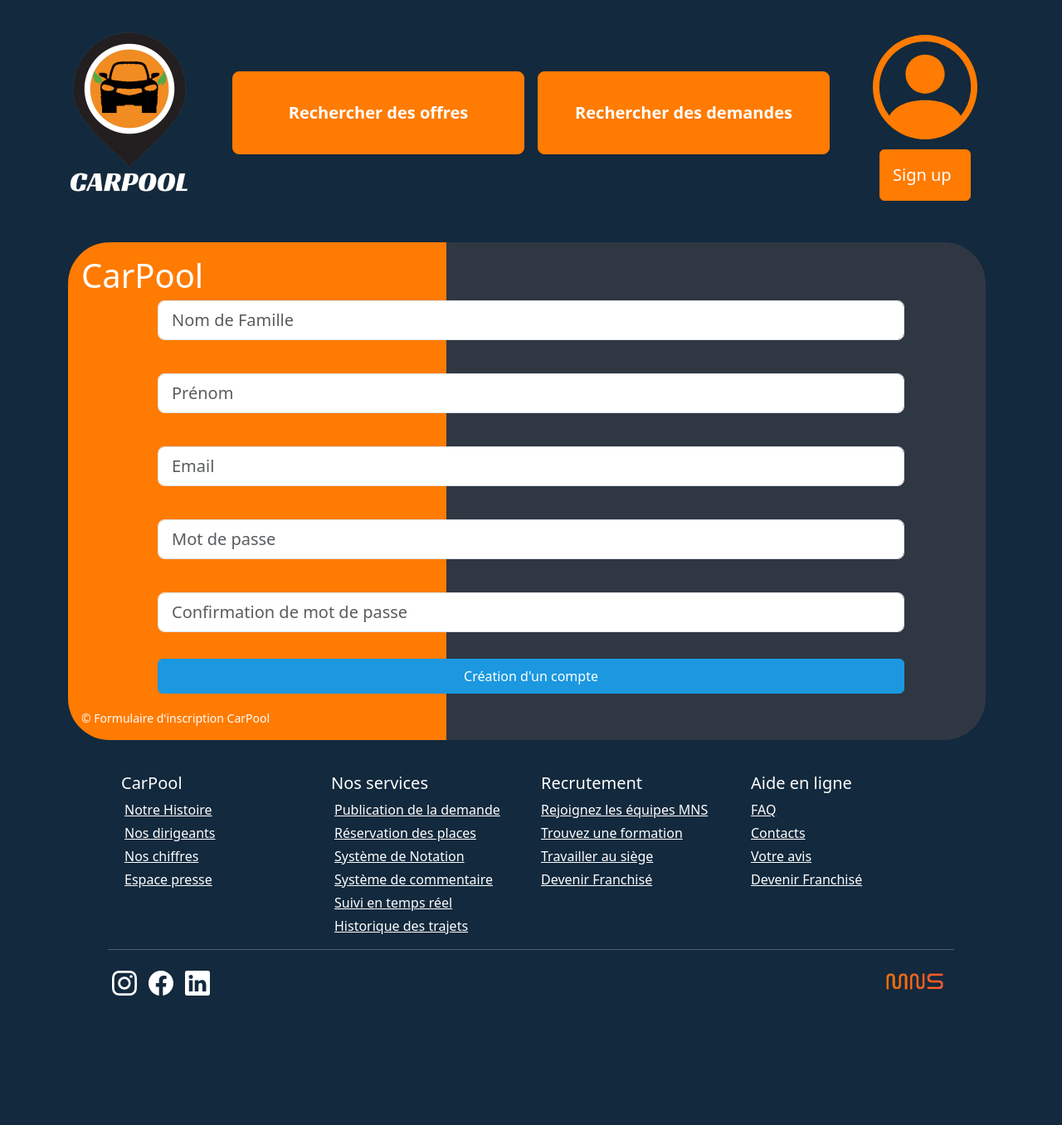
After one commit to xino57/CarPool, a PHP site: page /front/public/RegistrationForm.html in a window 1280 px wide. The commit adds this page. Shown: the whole page at 83% size. Run offline with PHP 8.4, Linux system fonts and the light colour scheme.

Commit message:
Realization: loginForm, registrationForm, reviews
start LoginForm
Create Review
Creation of carpool reviews:
- creation of the review.html file to create the reviews class with icon svg stars
- creation of the review.js file, which initializes stars according to the number of stars selected
improvement loginForm
finish registration form
add listerner click review
loginForm et registrationForm
finish loginForm

```diff
--- /dev/null
+++ b/css/registrationForm.css
@@ -0,0 +1,43 @@
+.custom-text-left {
+  text-align: left;
+}
+
+
+.background-squares {
+  position: relative;
+  top: 0;
+  left: 0;
+  width: 100%;
+  height: auto;
+  z-index: -1;
+}
+
+.box-1 {
+  position: absolute;
+  top: 50px;
+  height: 600px;
+  width: 650px;
+  background-color: #ff7b01;
+  border-top-left-radius: 50px;
+  border-bottom-left-radius: 50px;
+}
+
+.box-2 {
+  position: absolute;
+  top: 50px;
+  right: 10px;
+  height: 600px;
+  width: 650px;
+  background-color: #2f3743;
+  border-top-right-radius: 50px;
+  border-bottom-right-radius: 50px;
+}
+
+.panel-body {
+  width: 900px;
+}
+
+.btn-submit {
+  max-width: 100%;
+  padding: 8px 16px;
+}
--- /dev/null
+++ b/css/reviews.css
@@ -0,0 +1,4 @@
+
+.star.filled img {
+    content: url('/icon/star_filled.svg');
+}
--- a/css/variableBootstrap.css
+++ b/css/variableBootstrap.css
@@ -2,6 +2,7 @@
 
 :root {
     --primary-color: #ff7b01;
+    --secondary-color: #1b98e0;
 }
 
 .btn-primary {
@@ -10,16 +11,22 @@
     border-color: var(--primary-color);
 }
 
+.btn-secondary {
+    color: #fff;
+    background-color: var(--secondary-color);
+    border-color: var(--secondary-color);
+}
+
 .btn-primary:hover {
     background-color: darken(var(--primary-color), 10%);
     border-color: darken(var(--primary-color), 10%);
 }
 
 .bg-custom-blue {
-    background-color: #13293D;
+    background-color: #13293d;
 }
 
-.text-info{
+.text-info {
     color: #fff;
 }
 
--- /dev/null
+++ b/front/public/RegistrationForm.html
@@ -0,0 +1,146 @@
+<!DOCTYPE html>
+<html lang="en">
+
+<head>
+    <meta charset="UTF-8">
+    <meta name="viewport" content="width=device-width, initial-scale=1.0">
+    <title>Registration Page</title>
+    <link rel="stylesheet" href="/bootstrap/css/bootstrap.min.css" />
+    <link rel="stylesheet" href="/css/style.css" />
+    <link rel="stylesheet" href="/css/registrationForm.css" />
+    <link rel="stylesheet" href="/css/variableBootstrap.css" />
+</head>
+
+<body>
+    <div class="container">
+        <!-- nav -->
+        <nav class="header">
+            <div class="row align-items-center">
+                <div class="col-2">
+                    <img src="/image/logo_Carpool.png" alt="logo_carpool" class="imageLogo" />
+                </div>
+                <div class="col-8 text-center">
+                    <div class="button-center text-center">
+                        <button class="button-offer btn btn-primary btn-lg m-2">
+                            Rechercher des offres
+                        </button>
+                        <button class="button-request btn btn-primary btn-lg m-2">
+                            Rechercher des demandes
+                        </button>
+                    </div>
+                </div>
+                <div class="col-2 text-center">
+                    <div class="row connect">
+                        <img src="/icon/person-circle.svg" alt="logoSignUp" class="imageSignUp" />
+                        <button class="button-SignUp btn btn-primary">Sign up</button>
+                    </div>
+                </div>
+            </div>
+        </nav>
+        <div class="background-squares">
+            <div class="box-1">
+                <h1 class="text-white mt-3 m-3">CarPool</h1>
+                <small class="align-bottom text-white position-absolute bottom-0 p-lg-3">&copy; Formulaire d'inscription
+                    CarPool</small>
+            </div>
+            <div class="box-2"></div>
+        </div>
+        <div class="row">
+            <div class="d-flex justify-content-center align-items-center text-white mt-5">
+                <div class="panel panel-primary mt-5">
+                    <div class="panel-body">
+                        <form action="Post" class="text-center">
+                            <div class="form-group">
+                                <label for="firstName"></label>
+                                <input type="text" class="form-control form-control-lg" id="firstName"
+                                    placeholder="Nom de Famille">
+                            </div>
+                            <div class="form-group mt-3">
+                                <label for="lastName"></label>
+                                <input type="text" class="form-control form-control-lg" id="lastName"
+                                    placeholder="Prénom">
+                            </div>
+                            <div class="form-group mt-3">
+                                <label for="email"></label>
+                                <input type="text" class="form-control form-control-lg" id="email" placeholder="Email">
+                            </div>
+                            <div class="form-group mt-3">
+                                <label for="password"></label>
+                                <input type="password" class="form-control form-control-lg" id="password"
+                                    placeholder="Mot de passe">
+                            </div>
+                            <div class="form-group mt-3">
+                                <label for="password1"></label>
+                                <input type="password" class="form-control form-control-lg" id="password1"
+                                    placeholder="Confirmation de mot de passe">
+                            </div>
+                            <div class="form-group mt-3 col">
+                                <button type="submit" class="btn btn-secondary mt-3 col-12 btn-submit">Création d'un
+                                    compte</button>
+                            </div>
+                        </form>
+                    </div>
+                </div>
+            </div>
+        </div>
+
+
+        <!-- Footer -->
+        <footer class="text-white m-5 pb-4 pt-5">
+            <div class="row px-3 pb-4">
+                <div class="col-md-3">
+                    <h5 class="mb-2 font-weight-bold">CarPool</h5>
+                    <p class="m-1">
+                        <a href="#" class="text-white d-block mb-1">Notre Histoire</a>
+                        <a href="#" class="text-white d-block mb-1">Nos dirigeants</a>
+                        <a href="#" class="text-white d-block mb-1">Nos chiffres</a>
+                        <a href="#" class="text-white d-block mb-1">Espace presse</a>
+                    </p>
+                </div>
+                <div class="col-md-3">
+                    <h5 class="mb-2 font-weight-bold">Nos services</h5>
+                    <p class="m-1">
+                        <a href="#" class="text-white d-block mb-1">Publication de la demande</a>
+                        <a href="#" class="text-white d-block mb-1">Réservation des places</a>
+                        <a href="#" class="text-white d-block mb-1">Système de Notation</a>
+                        <a href="#" class="text-white d-block mb-1">Système de commentaire</a>
+                        <a href="#" class="text-white d-block mb-1">Suivi en temps réel</a>
+                        <a href="#" class="text-white d-block mb-1">Historique des trajets</a>
+                    </p>
+                </div>
+                <div class="col-md-3">
+                    <h5 class="mb-2 font-weight-bold">Recrutement</h5>
+                    <p>
+                        <a href="#" class="text-white d-block mb-1">Rejoignez les équipes MNS</a>
+                        <a href="#" class="text-white d-block mb-1">Trouvez une formation</a>
+                        <a href="#" class="text-white d-block mb-1">Travailler au siège</a>
+                        <a href="#" class="text-white d-block mb-1">Devenir Franchisé</a>
+                    </p>
+                </div>
+                <div class="col-md-3">
+                    <h5 class="mb-2 font-weight-bold">Aide en ligne</h5>
+                    <p>
+                        <a href="#" class="text-white d-block mb-1">FAQ</a>
+                        <a href="#" class="text-white d-block mb-1">Contacts</a>
+                        <a href="#" class="text-white d-block mb-1">Votre avis</a>
+                        <a href="#" class="text-white d-block mb-1">Devenir Franchisé</a>
+                    </p>
+                </div>
+            </div>
+            <hr class="mb-1">
+            <div class="logo">
+                <div class="left">
+                    <img src="/icon/instagram.svg" alt="iconInstagram" class="logoInstagram">
+                    <img src="/icon/facebook.svg" alt="iconFacebook" class="logoFacebook">
+                    <img src="/icon/linkedin.svg" alt="iconLinkedin" class="logoLinkedin">
+                </div>
+                <div class="right">
+                    <img src="/image/logo-mns.png" alt="imageMNS" class="logoMNS">
+                </div>
+            </div>
+        </footer>
+    </div>
+
+</body>
+
+</html>
--- a/front/public/index.html
+++ b/front/public/index.html
@@ -13,6 +13,7 @@
 </head>
 
 <body>
+<script src="/js/main.js"></script>
     <div class="container">
         <nav class="header">
             <div class="row align-items-center">
@@ -32,7 +33,7 @@
                 <div class="col-2 text-center">
                     <div class="row connect">
                         <img src="/icon/person-circle.svg" alt="logoSignUp" class="imageSignUp" />
-                        <button class="button-SignUp btn btn-primary">Sign up</button>
+                        <button id="signupButton" class="button-SignUp btn btn-primary">Sign up</button>
                     </div>
                 </div>
             </div>
--- /dev/null
+++ b/js/main.js
@@ -0,0 +1,3 @@
+// document.getElementById("signupButton").addEventListener("click", function() {
+//     window.location.href = "/public/loginForm.html";
+// });
```
Also changed, not shown: css/loginFom.css (added, +36 -0 lines), front/public/loginForm.html (added, +134 -0 lines), front/public/reviews.html (added, +135 -0 lines), js/reviews.js (added, +16 -0 lines), icon/star.svg (added), icon/star_filled.svg (added), image/image-circle.png (added).
